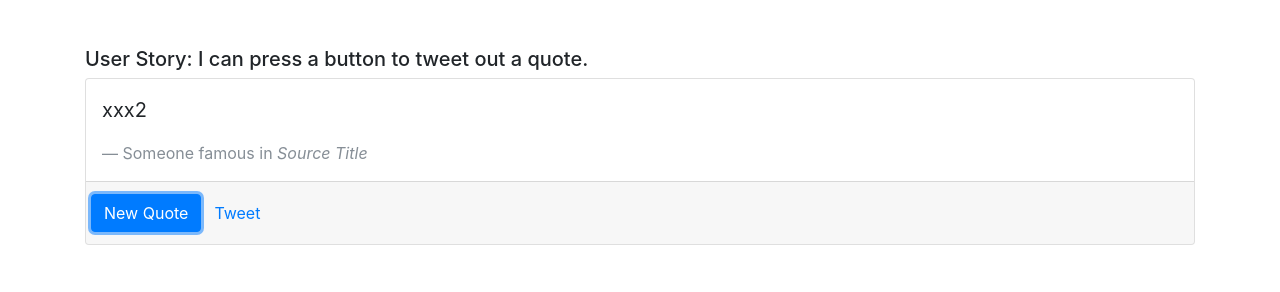
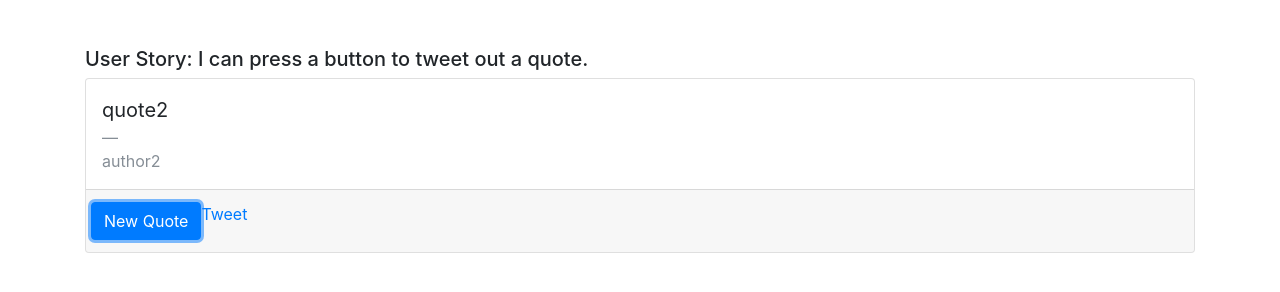
Before and after one commit to 8020code/FCC-Random-Quote-Generator, a plain HTML site: page index.html in a window 1280 px wide. Both pictures are taken after a click on the button "New Quote". Drawn offline with nearby package versions, Linux system fonts and the light colour scheme.

Commit message:
share via twitter added

```diff
--- a/index.html
+++ b/index.html
@@ -8,7 +8,7 @@
   <title>Random Quote Machine</title>
 
   <!--  Styles  -->
-  <link rel="stylesheet" href="styles/index.processed.css">
+
   <link rel="stylesheet" href="https://cdnjs.cloudflare.com/ajax/libs/twitter-bootstrap/4.0.0-beta/css/bootstrap.min.css">
 </head>
 
@@ -18,11 +18,12 @@
     <h5 class="mt-5">User Story: I can press a button to tweet out a quote.</h5>
     <div class="card">
       <blockquote class="blockquote m-3">
-        <div id="quote" class="mb quote">
+        <div id="quote" class="mb">
+          <div></div>
         </div>
 
-        <footer class="blockquote-footer">Someone famous in
-          <cite title="Source Title">Source Title</cite>
+        <footer id="author" class="blockquote-footer">
+          <div></div>
         </footer>
       </blockquote>
       <div class="card-footer">
@@ -32,9 +33,9 @@
               New Quote
             </button>
           </div>
-          <div>
-            <a href="https://twitter.com/share?ref_src=twsrc%5Etfw" class=" btn twitter-share-button" data-text="yes" data-show-count="false">Tweet</a>
-            <script async src="https://platform.twitter.com/widgets.js" charset="utf-8"></script>
+          <div id="tweet">
+            <!-- <a id="tweet" href="https://twitter.com/share?ref_src=twsrc%5Etfw" class="twitter-share-button" data-text="yes" data-show-count="false">Tweet</a> -->
+            <!-- <script async src="https://platform.twitter.com/widgets.js" charset="utf-8"></script> -->
           </div>
         </div>
       </div>
@@ -45,6 +46,7 @@
   <!-- Scripts -->
   <script src="https://cdnjs.cloudflare.com/ajax/libs/jquery/3.2.1/jquery.min.js"></script>
   <script src="scripts/index.js"></script>
+  <!-- <script src="scripts\wikiquote-api.js"></script> -->
 </body>
 
 </html>
--- a/json/quotes.json
+++ b/json/quotes.json
@@ -1,15 +1,15 @@
 [{
   "id":0,
-  "quote":"xxx0",
-  "author":"yyy0"
+  "quote":"quote0",
+  "author":"author0"
 },
 {
   "id":1,
-  "quote":"xxx1",
-  "author":"yyy1"
+  "quote":"quote1",
+  "author":"author1"
 },
 {
   "id":2,
-  "quote":"xxx2",
-  "author":"yyy2"
+  "quote":"quote2",
+  "author":"author2"
 }]
--- a/scripts/index.js
+++ b/scripts/index.js
@@ -1,12 +1,18 @@
-var rand = function(length) {
+var rand = function (length) {
   return Math.floor(Math.random() * length);
 };
 
+
 $(document).ready(function () {
+
+  // $("#quote").html("<div>Welcome to the Random Quote Generator</div>");
+  // $("#author").html("<div>We hope you will like it</div>");
 
   $("#getQuote").on("click", function () {
     $.getJSON("/json/quotes.json", function (json) {
       var htmlq = "";
+      var htmla = "";
+      var data = "";
       var res = rand(json.length);
       console.log(res);
 
@@ -14,16 +20,20 @@ $(document).ready(function () {
         return (val.id === res);
       });
       json.forEach(function (val) {
-        // html += "<div class = 'cat'>"
-        htmlq += "<p>" + val.quote + "</p>"
-        // html += "</div>"
+        htmlq += "<div>" + val.quote + "</div>"
+        htmla += "<div>" + val.author + "</div>"
+
+        data += "<a href=" + '"https://twitter.com/share?ref_src=twsrc%5Etfw"' + "class="+ '"twitter-share-button"' +  "data-text=" + '"' + val.quote + " by " + val.author + '"' + "data-show-count=" + '"false"'+ "> Tweet</a >"
+        data += "<script async src=" + '"' + "https://platform.twitter.com/widgets.js" + '"' + "charset=" + '"' + "utf-8" + '"' + "></script>"
       });
-      $(".quote").html(htmlq);
-      $(".author").html(html);
+      alert(data);
+      $("#quote").html(htmlq);
+      $("#author").html(htmla);
+      $("#tweet").html(data);
 
     });
   });
 });
 
 
-console.log("JavaScript is amazing!");
+console.log("index.js end");
```
